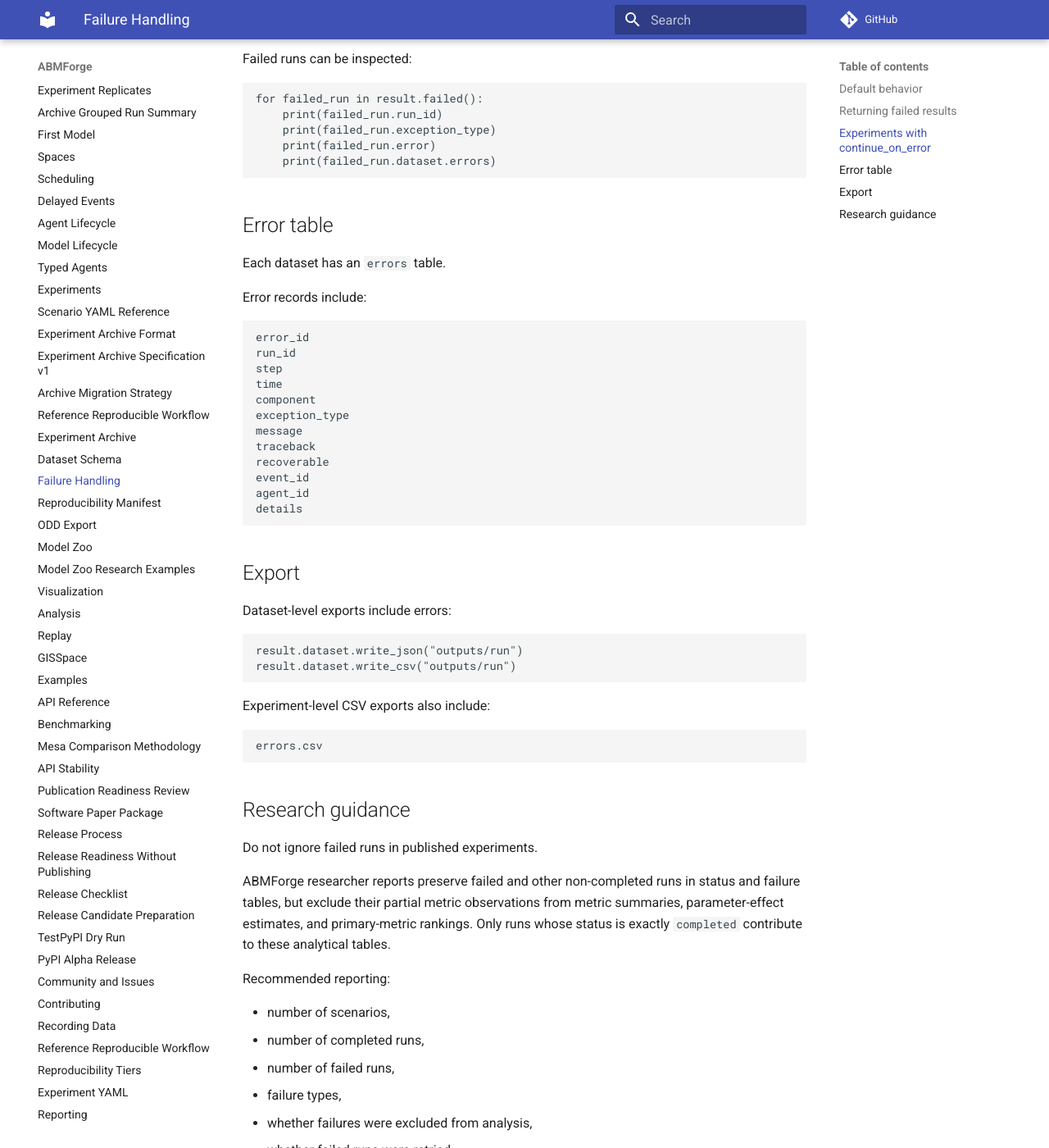
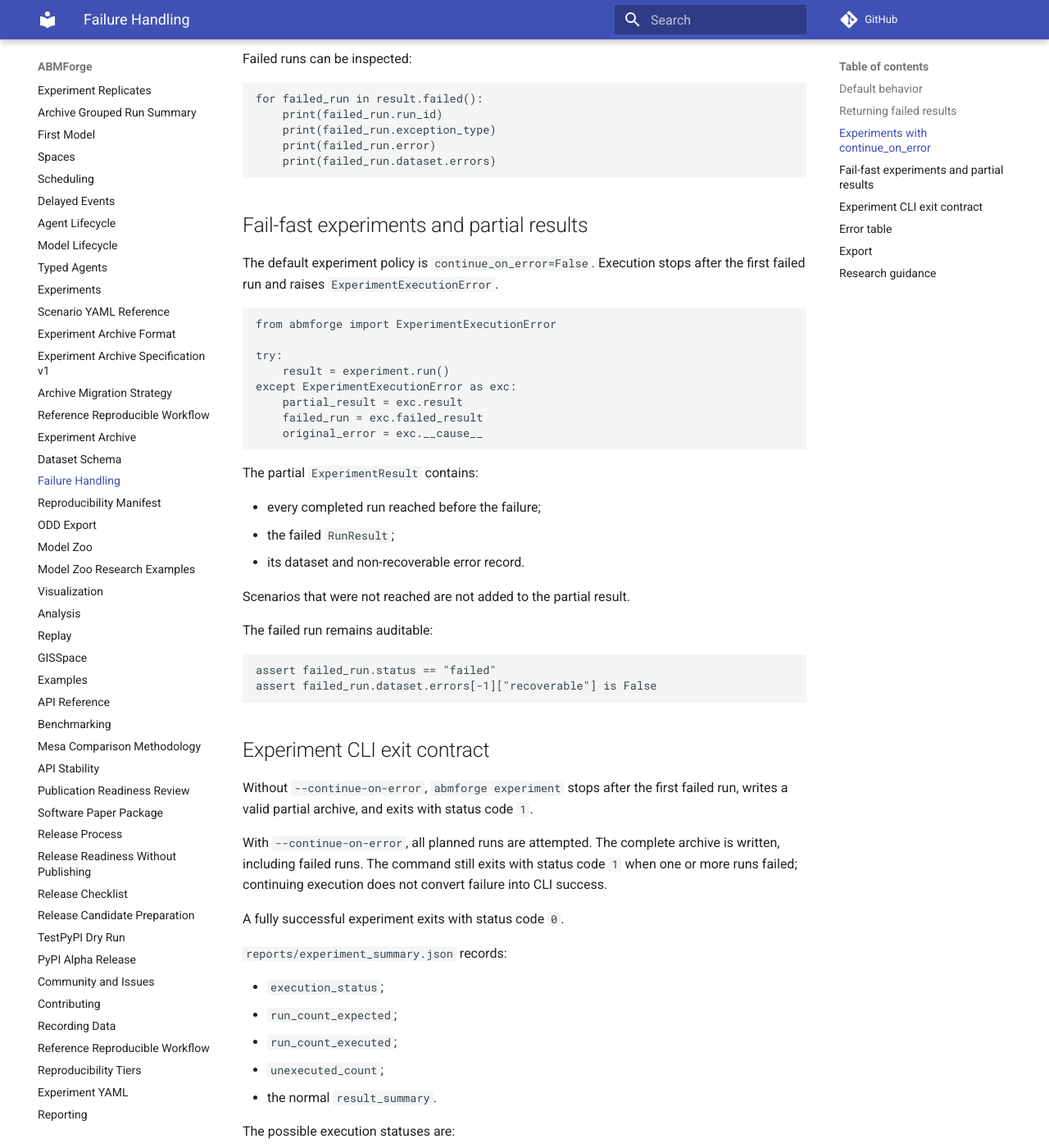
Before and after one commit to fatihuludag-lab/abmforge, an MkDocs documentation site: the page built from docs/failure-handling.md, in a window 1280 px wide and 1400 px high, scrolled down 998 px. Shown: the whole window at 82% size. Built offline with MkDocs 1.6.1 and Material for MkDocs 9.7.7, drawn with Linux system fonts in a browser that asks for light colours; comment, search, counter and statistics services are not loaded; some of the changed text lies outside the part shown.

Commit message:
fix: preserve partial experiment results

````diff
--- a/docs/failure-handling.md
+++ b/docs/failure-handling.md
@@ -52,6 +52,65 @@ for failed_run in result.failed():
     print(failed_run.error)
     print(failed_run.dataset.errors)
 ```
+
+## Fail-fast experiments and partial results
+
+The default experiment policy is `continue_on_error=False`. Execution stops
+after the first failed run and raises `ExperimentExecutionError`.
+
+```python
+from abmforge import ExperimentExecutionError
+
+try:
+    result = experiment.run()
+except ExperimentExecutionError as exc:
+    partial_result = exc.result
+    failed_run = exc.failed_result
+    original_error = exc.__cause__
+```
+
+The partial `ExperimentResult` contains:
+
+- every completed run reached before the failure;
+- the failed `RunResult`;
+- its dataset and non-recoverable error record.
+
+Scenarios that were not reached are not added to the partial result.
+
+The failed run remains auditable:
+
+```python
+assert failed_run.status == "failed"
+assert failed_run.dataset.errors[-1]["recoverable"] is False
+```
+
+## Experiment CLI exit contract
+
+Without `--continue-on-error`, `abmforge experiment` stops after the first
+failed run, writes a valid partial archive, and exits with status code `1`.
+
+With `--continue-on-error`, all planned runs are attempted. The complete
+archive is written, including failed runs. The command still exits with status
+code `1` when one or more runs failed; continuing execution does not convert
+failure into CLI success.
+
+A fully successful experiment exits with status code `0`.
+
+`reports/experiment_summary.json` records:
+
+- `execution_status`;
+- `run_count_expected`;
+- `run_count_executed`;
+- `unexecuted_count`;
+- the normal `result_summary`.
+
+The possible execution statuses are:
+
+| Status | Meaning |
+|---|---|
+| `completed` | All planned runs executed and none failed |
+| `completed_with_failures` | All planned runs executed, but at least one failed |
+| `partial` | Execution stopped before all planned runs were attempted |
 
 ## Error table
 
--- a/src/abmforge/__init__.py
+++ b/src/abmforge/__init__.py
@@ -34,7 +34,11 @@ from abmforge.data import (
     SchemaValidationError,
 )
 from abmforge.experiment.archive import ExperimentArchive
-from abmforge.experiment.experiment import Experiment, ExperimentResult
+from abmforge.experiment.experiment import (
+    Experiment,
+    ExperimentExecutionError,
+    ExperimentResult,
+)
 from abmforge.experiment.parameter_grid import ParameterGrid
 from abmforge.experiment.registry import ExperimentRegistry
 from abmforge.experiment.result import RunResult
````
Also changed, not shown: docs/api.md (+26 -0 lines), docs/experiment-archive-v1.md (+24 -0 lines), docs/experiments.md (+41 -0 lines), 10 other files.
